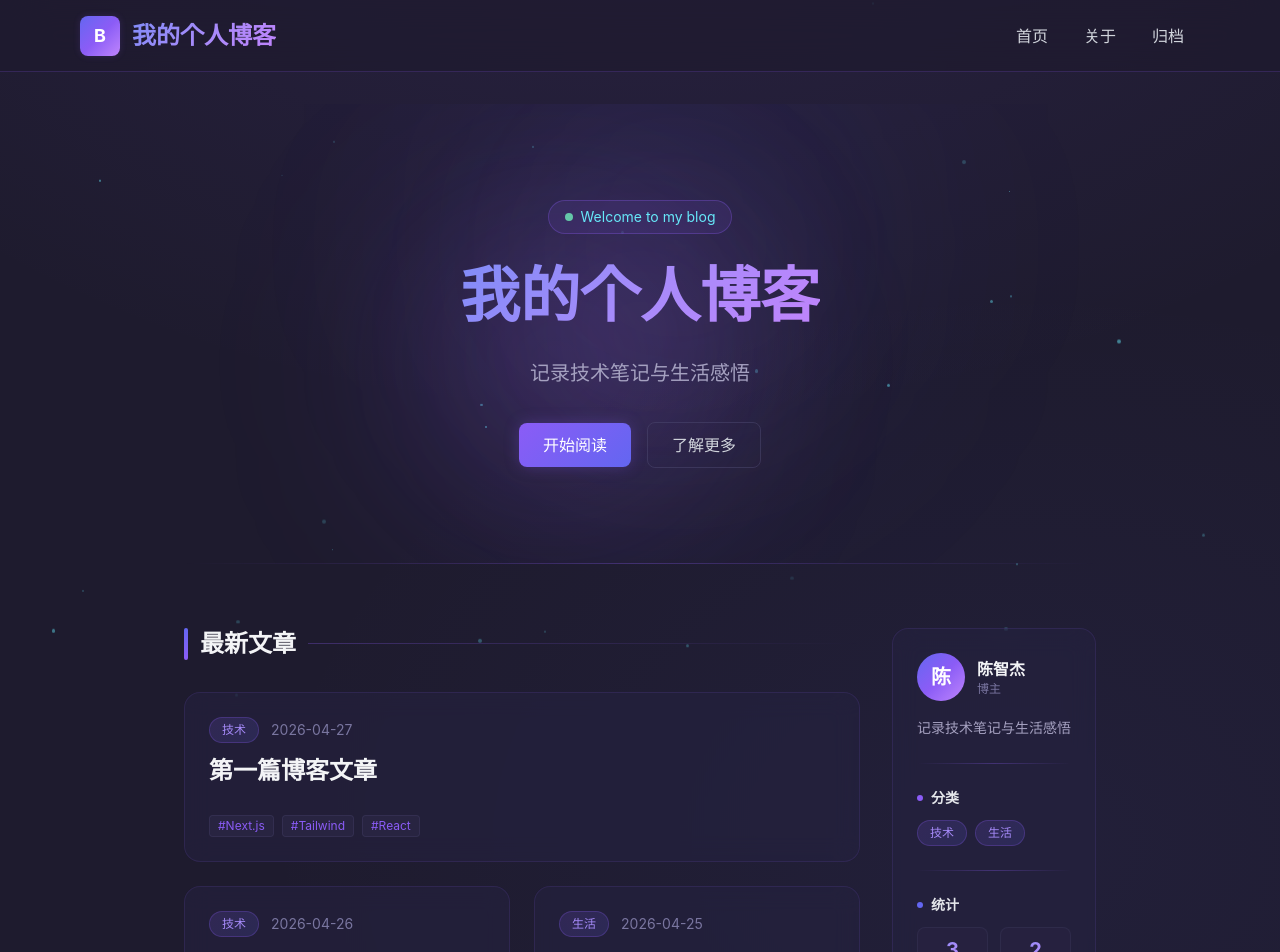
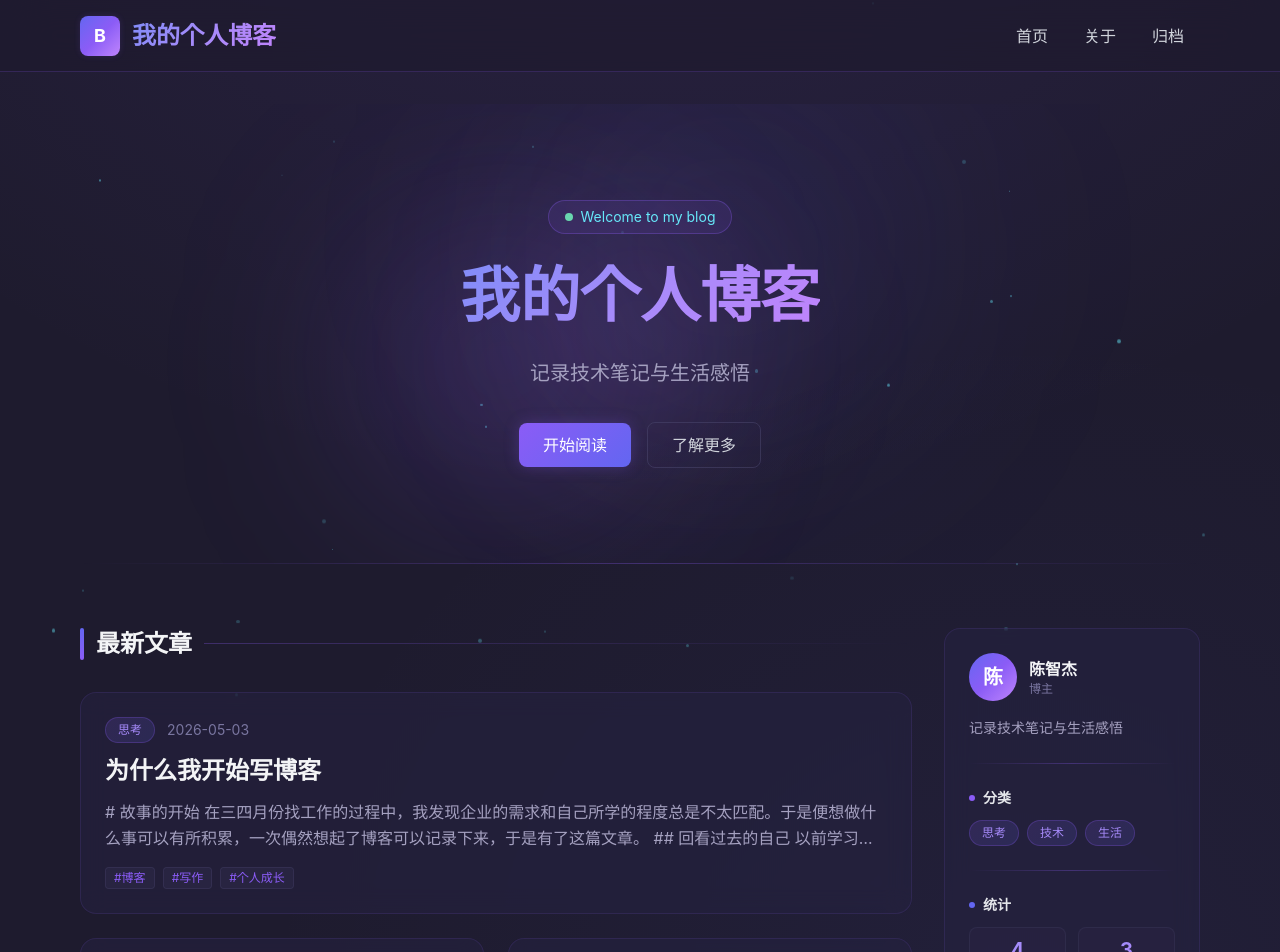
Before and after one commit to taikulai/blog, a Next.js app: page / in a window 1280 px wide. Shown: the top 952 px of the page. Built offline with nearby package versions, Linux system fonts and the light colour scheme.

Commit message:
feat(blog): 添加新博客文章并更新全局样式
添加关于开始写博客动机的新文章，并引入tailwindcss typography插件到全局样式中

```diff
--- /dev/null
+++ b/posts/why-i-start-blogging.md
@@ -0,0 +1,39 @@
+---
+title: 为什么我开始写博客
+date: 2026-05-03
+category: 思考
+tags: [博客, 写作, 个人成长]
+excerpt: 记录我开始写博客的初衷，以及它带给我的改变。
+---
+
+# 故事的开始
+
+在三四月份找工作的过程中，我发现企业的需求和自己所学的程度总是不太匹配。于是便想做什么事可以有所积累，一次偶然想起了博客可以记录下来，于是有了这篇文章。
+
+## 回看过去的自己
+
+以前学习过的知识总是零散地飘落在各个软件里，但现在都忘得差不多了。为了看看过去的自己，想要留下些痕迹。
+
+**写下来，是为了让未来的自己少走弯路。**
+
+## 倒逼自己每周有所产出
+
+看了一篇文章、听了一门课，当时觉得"我懂了"。但如果让我用自己的话复述一遍，往往卡壳。
+
+写作是最好的检验——你到底懂没懂，写出来就知道了。同时，写博客也可以帮助我总结和复习知识。
+
+## 文字比记忆更可靠
+
+有时候脑子里有很多零散的想法，但它们是碎片化的。写下来的过程，其实是在逼迫自己把这些碎片拼成完整的图景。
+
+写着写着，很多原本模糊的思路就慢慢清晰了。
+
+## 也许能帮到某个人
+
+反正我的博客应该也没人看，本人小菜鸟一枚。
+
+但如果我踩过的坑、写过的总结，也能对某个人有一点帮助，那也是极好的。愿大庇天下寒士俱欢颜。
+
+---
+
+*自然选择号，前进四！*
--- a/styles/globals.css
+++ b/styles/globals.css
@@ -1,4 +1,5 @@
 @import "tailwindcss";
+@plugin "@tailwindcss/typography";
 
 @theme {
   --color-neon-blue: #6366f1;
```
